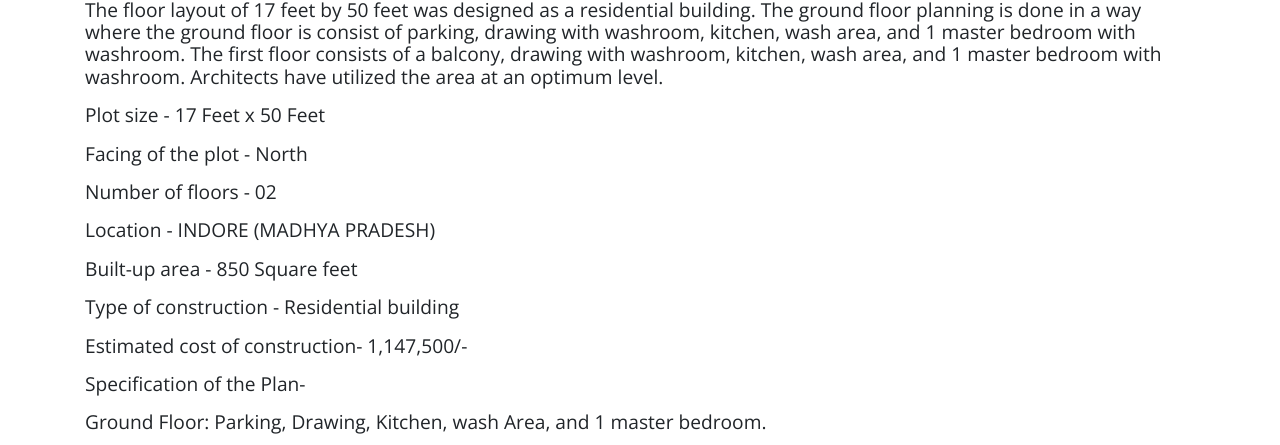
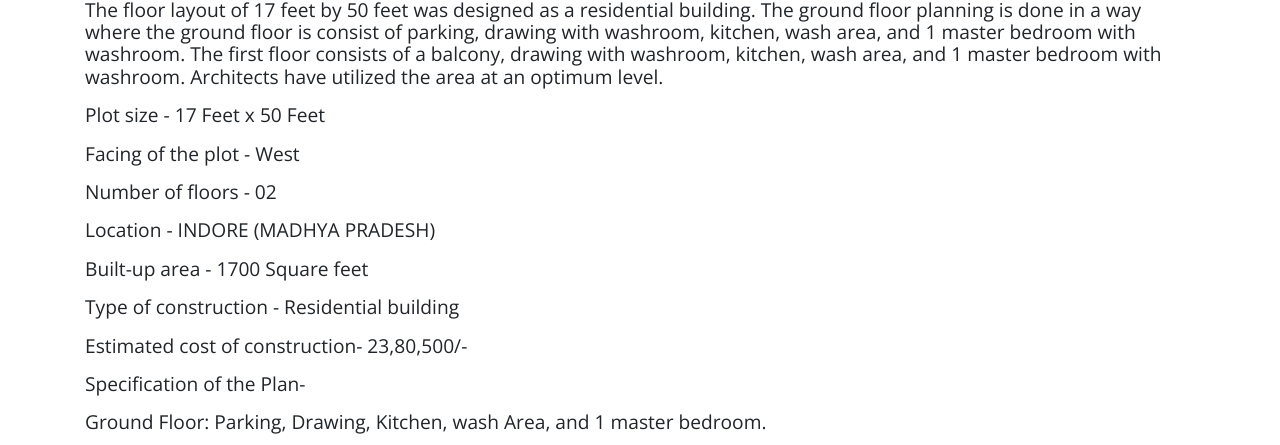
Before and after one commit to samasthiti/samasthiti, a Jekyll site: the page built from _house-plans/yashvanth-ji.md, in a window 1280 px wide and 900 px high, scrolled down 781 px. Shown: the part 120-565 px from the top of the window. Built offline with Jekyll 4.4.1, drawn with Linux system fonts in a browser that asks for light colours; nearby versions of some CDN libraries; comment, search, counter and statistics services are not loaded.

Commit message:
Update from Forestry.io samshthi construction updated _house-plans/yashvanth-ji.md

```diff
--- a/_house-plans/yashvanth-ji.md
+++ b/_house-plans/yashvanth-ji.md
@@ -24,17 +24,17 @@ The floor layout of 17 feet by 50 feet was designed as a residential building. T
 
 **Plot size -** 17 Feet x 50 Feet
 
-**Facing of the plot -** North
+**Facing of the plot -** West
 
 **Number of floors -** 02
 
 **Location -** INDORE (MADHYA PRADESH)
 
-**Built-up area -** 850 Square feet
+**Built-up area -** 1700  Square feet
 
 **Type of construction -** Residential building
 
-**Estimated cost of construction-** 1,147,500/-
+**Estimated cost of construction-** 23,80,500/-
 
 **Specification of the Plan-**
 
```
